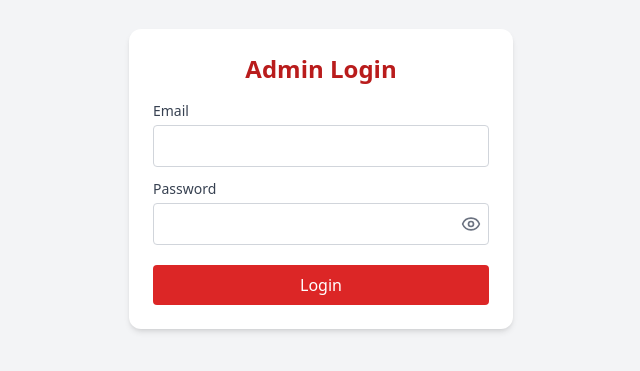
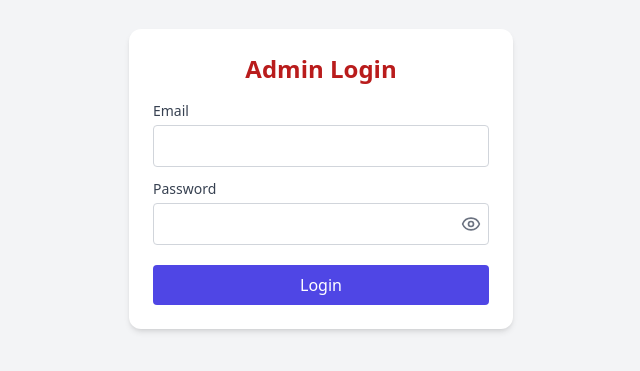
Before and after one commit to temitope-israel/smooth-ride-motorcycles, a Next.js app: page /admin/login in a window 1280 px wide. Shown: the part 221-592 px from the top of the page, without its empty margins (319-959 px from the left). Built offline with nearby package versions, Linux system fonts and the light colour scheme.

Commit message:
Fixed Admin Login Colors

```diff
--- a/pages/admin/login.tsx
+++ b/pages/admin/login.tsx
@@ -100,7 +100,7 @@ export default function AdminLogin() {
         <button
           type="submit"
           disabled={loading}
-          className="mt-5 bg-red-600 hover:bg-red-700 text-white w-full py-2 rounded font-medium disabled:opacity-50"
+          className="mt-5 bg-indigo-600 hover:bg-indigo-700 text-white w-full py-2 rounded font-medium disabled:opacity-50"
         >
           {loading ? "Logging in..." : "Login"}
         </button>
```
